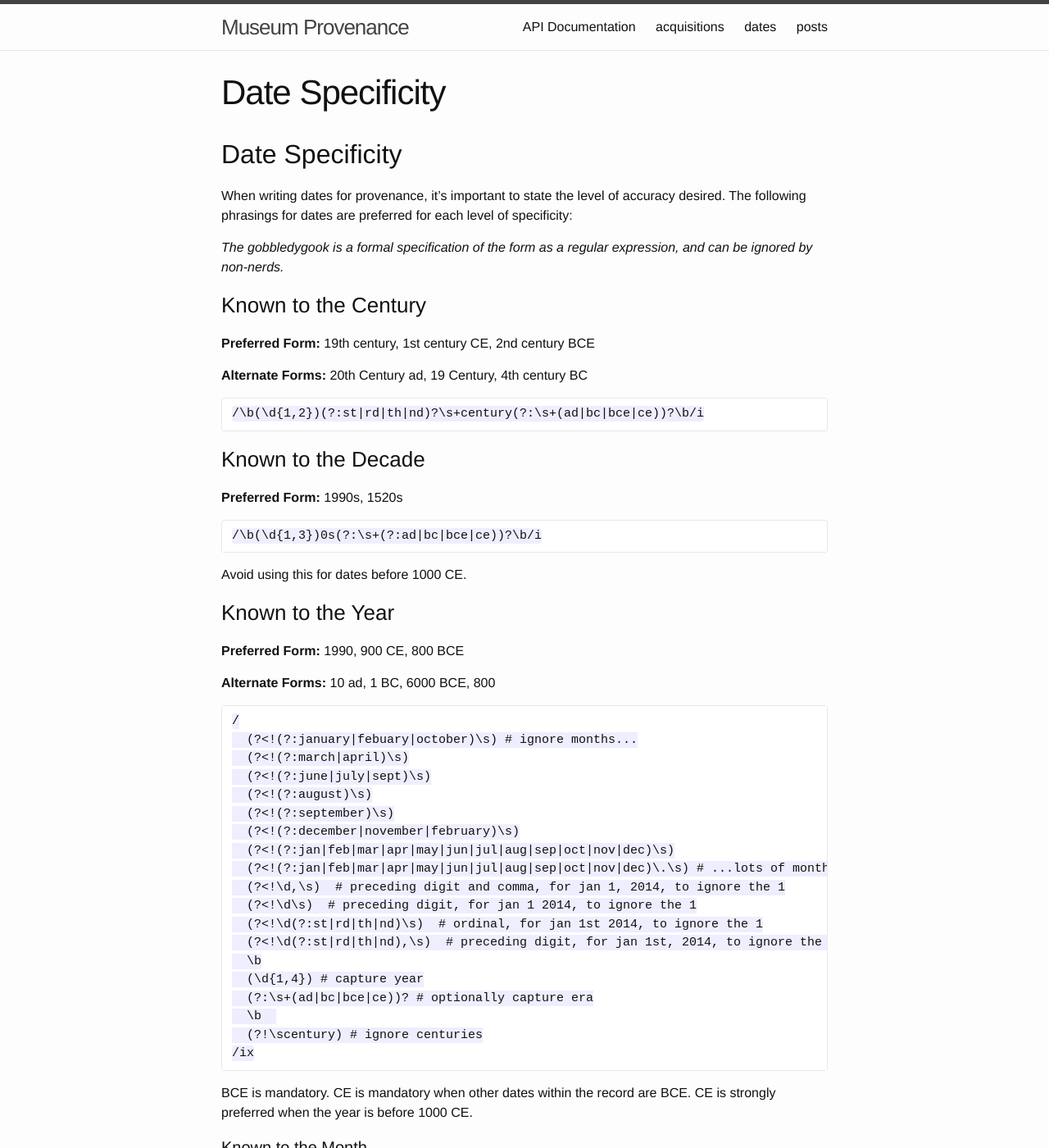
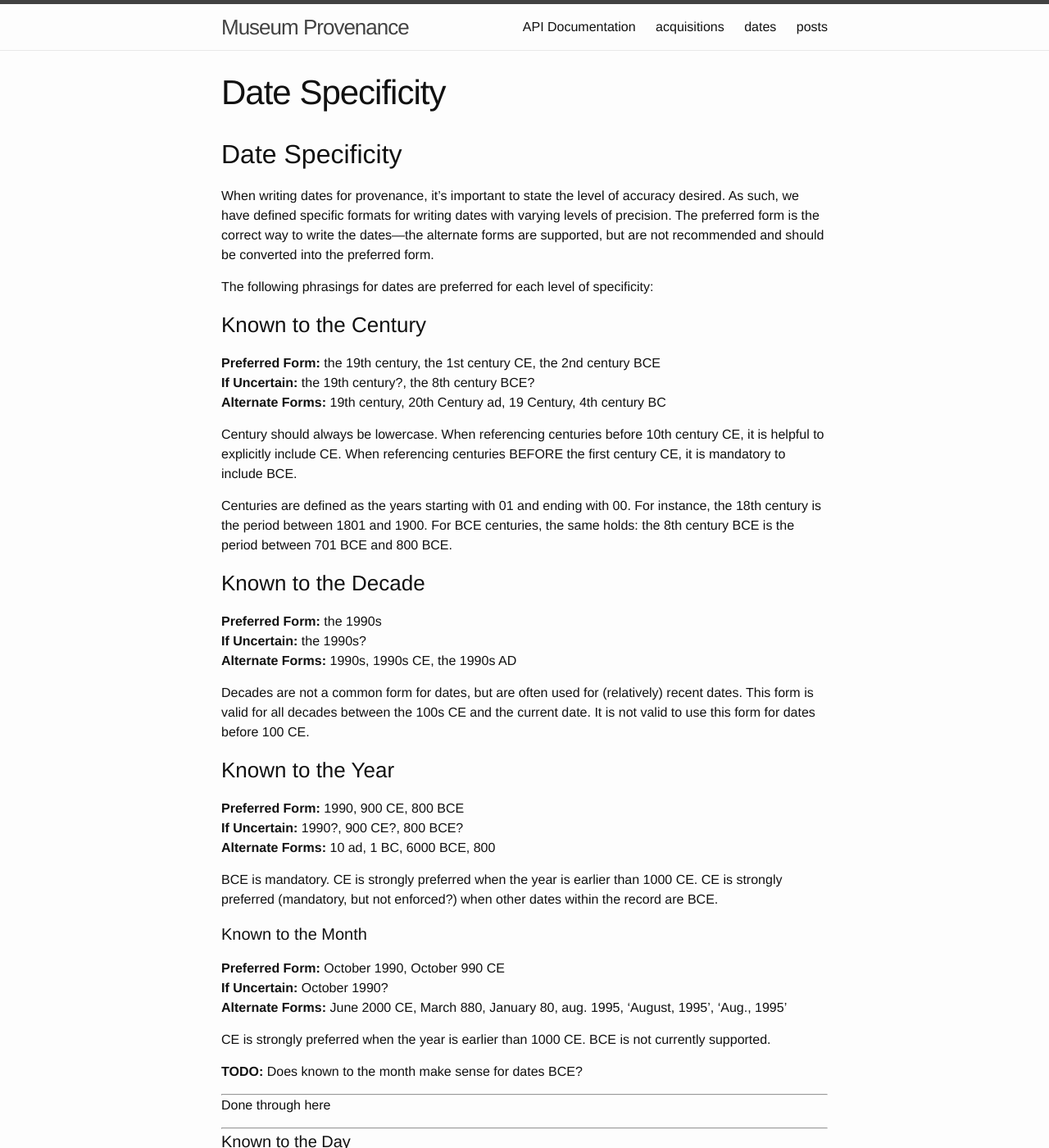
Before and after one commit to arttracks/elysa, a Jekyll site: the page built from docs/_dates/date_specificity.md, in a window 1280 px wide and 1400 px high. Shown: the whole window at 82% size. Built offline with Jekyll 4.4.1, drawn with Linux system fonts in a browser that asks for light colours; some of the changed text lies outside the part shown.

Commit message:
Julian fixes

```diff
--- a/docs/_dates/date_specificity.md
+++ b/docs/_dates/date_specificity.md
@@ -5,89 +5,59 @@ title: Date Specificity
 
 ## Date Specificity
 
-When writing dates for provenance, it's important to state the level of accuracy desired.  The following phrasings for dates are preferred for each level of specificity:
+When writing dates for provenance, it's important to state the level of accuracy desired.  As such, we have defined specific formats for writing dates with varying levels of precision.  The preferred form is the correct way to write the dates—the alternate forms are supported, but are not recommended and should be converted into the preferred form.
 
-*The gobbledygook is a formal specification of the form as a regular expression, and can be ignored by non-nerds.*
+The following phrasings for dates are preferred for each level of specificity:
 
 ### Known to the Century
 
-**Preferred Form:** 19th century, 1st century CE, 2nd century BCE
+**Preferred Form:** the 19th century, the 1st century CE, the 2nd century BCE
+**If Uncertain:** the 19th century?, the 8th century BCE?
+**Alternate Forms:** 19th century, 20th Century ad, 19 Century, 4th century BC
 
-**Alternate Forms:** 20th Century ad, 19 Century, 4th century BC
+Century should always be lowercase.   When referencing centuries before 10th century CE, it is helpful to explicitly include CE.  When referencing centuries BEFORE the first century CE, it is mandatory to include BCE.
 
-    /\b(\d{1,2})(?:st|rd|th|nd)?\s+century(?:\s+(ad|bc|bce|ce))?\b/i
-
-
+Centuries are defined as the years starting with 01 and ending with 00.  For instance, the 18th century is the period between 1801 and 1900.  For BCE centuries, the same holds:  the 8th century BCE is the period between 701 BCE and 800 BCE.
 
 ### Known to the Decade
 
-**Preferred Form:** 1990s, 1520s
+**Preferred Form:** the 1990s
+**If Uncertain:** the 1990s?
+**Alternate Forms:** 1990s, 1990s CE, the 1990s AD
 
-    /\b(\d{1,3})0s(?:\s+(?:ad|bc|bce|ce))?\b/i
-
-Avoid using this for dates before 1000 CE.
+Decades are not a common form for dates, but are often used for (relatively) recent dates.  This form is valid for all decades between the 100s CE and the current date. It is not valid to use this form for dates before 100 CE.
 
 ### Known to the Year
 
 **Preferred Form:** 1990, 900 CE, 800 BCE
-
+**If Uncertain:** 1990?, 900 CE?, 800 BCE?
 **Alternate Forms:**  10 ad, 1 BC, 6000 BCE, 800
 
-    /
-      (?<!(?:january|febuary|october)\s) # ignore months...
-      (?<!(?:march|april)\s)
-      (?<!(?:june|july|sept)\s)
-      (?<!(?:august)\s)
-      (?<!(?:september)\s)
-      (?<!(?:december|november|february)\s)
-      (?<!(?:jan|feb|mar|apr|may|jun|jul|aug|sep|oct|nov|dec)\s)
-      (?<!(?:jan|feb|mar|apr|may|jun|jul|aug|sep|oct|nov|dec)\.\s) # ...lots of months, these ones with the dot
-      (?<!\d,\s)  # preceding digit and comma, for jan 1, 2014, to ignore the 1
-      (?<!\d\s)  # preceding digit, for jan 1 2014, to ignore the 1
-      (?<!\d(?:st|rd|th|nd)\s)  # ordinal, for jan 1st 2014, to ignore the 1
-      (?<!\d(?:st|rd|th|nd),\s)  # preceding digit, for jan 1st, 2014, to ignore the 1
-      \b
-      (\d{1,4}) # capture year
-      (?:\s+(ad|bc|bce|ce))? # optionally capture era
-      \b
-      (?!\scentury) # ignore centuries
-    /ix
-
-BCE is mandatory.  CE is mandatory when other dates within the record are BCE. CE is strongly preferred when the year is before 1000 CE.
+BCE is mandatory.  CE is strongly preferred when the year is earlier than 1000 CE. CE is strongly preferred (mandatory, but not enforced?) when other dates within the record are BCE.
 
 #### Known to the Month
 
-**Preferred Form:** October 1990
+**Preferred Form:** October 1990, October 990 CE
+**If Uncertain:** October 1990?
+**Alternate Forms:** June 2000 CE, March 880, January 80, aug. 1995, 'August, 1995', 'Aug., 1995'
 
-**Alternate Forms:** June 2000 CE, March 880, January 80, aug. 1995, August, 1995
+CE is strongly preferred when the year is earlier than 1000 CE. BCE is not currently supported.
 
-    /\b
-       (?:jan|january|feb|february|febuary|mar|march|apr|april|may|jun|june|jul|july|aug|august|sep|sept|september|oct|october|nov|november|dec|december)
-       \.?,?    # possible punctuation
-       \s       # and a space
-       \d{1,4}  # the year
-       (?:\s+(ad|bc|bce|ce))?  # the optional era
-       (?!,)       # skip it if it is followed by a comma , which might be a BAD IDEA.
-       (?!\s\d)    # skip it if it is followed by a digit
-       \b
-     /ix
+**TODO:** Does known to the month make sense for dates BCE?
+
+----
+
+Done through here
+
+----
 
 #### Known to the Day
 
-**Preferred Form:** June 11, 1995
-
-**Alternate Forms:**  June 11 1995, Oct. 17, 1980, June 15, 90 BCE
-
-    /\b
-      (?:jan|january|feb|february|febuary|mar|march|apr|april|may|jun|june|jul|july|aug|august|sep|sept|september|oct|october|nov|november|dec|december)
-      \.?,?\s\d{1,2}
-      (?:st|rd|th|nd)?\s?
-      ,?
-      \s\d{1,4}
-      (?:\s+(?:ad|bc|bce|ce))?\b
-    /ix
+**Preferred Form:** June 11, 1995; June 11, 880 CE; June 11, 880 BCE
+**If Uncertain:** June 11, 1990?
+**Alternate Forms:**  June 11 1995; Oct. 17, 1980; June 15, 90 BCE; 9 June 1932; 9 June, 1932; 10/17/1980; 1980-17-10
 
 
-#### Known to the Minute
+#### More Precise
 
-*Are you kidding me? No.  We're not doing this.  Enter it to the day.*
+*Specificities more accurate than the day are over-precise for the project, and also might introduce time-zone requirements into the specification.  At this point, we do not support precisions greater than a day.*
--- a/docs/_dates/index.html
+++ b/docs/_dates/index.html
@@ -6,9 +6,19 @@ permalink: /dates/
 <div class="home">
   <h1 class="page-heading">Date Information</h1>
 
-  <p>
-    This is a collection of the information on dates that we've accumulated over time.
-  </p>
+  <p>Provenance timespans are by their nature imprecise.  Rarely if ever is a transfer of ownership known to the minute, and often the uncertainty is much, much greater than that. As such, when representing a date, we have three pieces of information. The date itself, the precision of the date, and the certainty of the date.</p>
+
+  <p>For precision, we have <strong>Century</strong>, <strong>Decade</strong>, <strong>Year</strong>, <strong>Month</strong>, <strong>Day</strong>, and <strong>None</strong>.  This selection of ranges captures most of the variance seen in actual provenance records.</p>
+
+  <p>Currently, we do not have a technical solution for representing dates such as "The early 1900s".  Our suggestion for such dates would be to use an earliest/latest range, such as "Sometime between 1900 and 1950".</p>
+
+  <p>For certainty, we have <strong>Certain</strong> and <strong>Uncertain</strong>.  It would be possilbe to represent varying levels of uncertainty by using phrases such as "Possibly", "Probably", and "Likely",  but without a strong, controlled vocabulary describing the differences between them, an external reader will assume all of them are merely a marker of uncertainty in general.  Since we lack this vocabulary, we have chosen to treat certainty as a boolean flag.</p>
+
+  <p>Dates are represented as internally be the earliest date within the range dictated by the precision of the date. </p>
+
+  <blockquote>
+  <p><em>For example, <strong>1995</strong> is represented as <strong>January 1, 1995</strong>, with a precision of <strong>YEAR</strong>, and <strong>October 2000</strong> is represented by <strong>October 1, 2000</strong> with a precision of <strong>MONTH</strong>.</em></p>
+  </blockquote>
 
   <ul class="post-list">
     {% for page in site.dates %}
```
Also changed, not shown: views/ember/application.js (+4 -3 lines).
